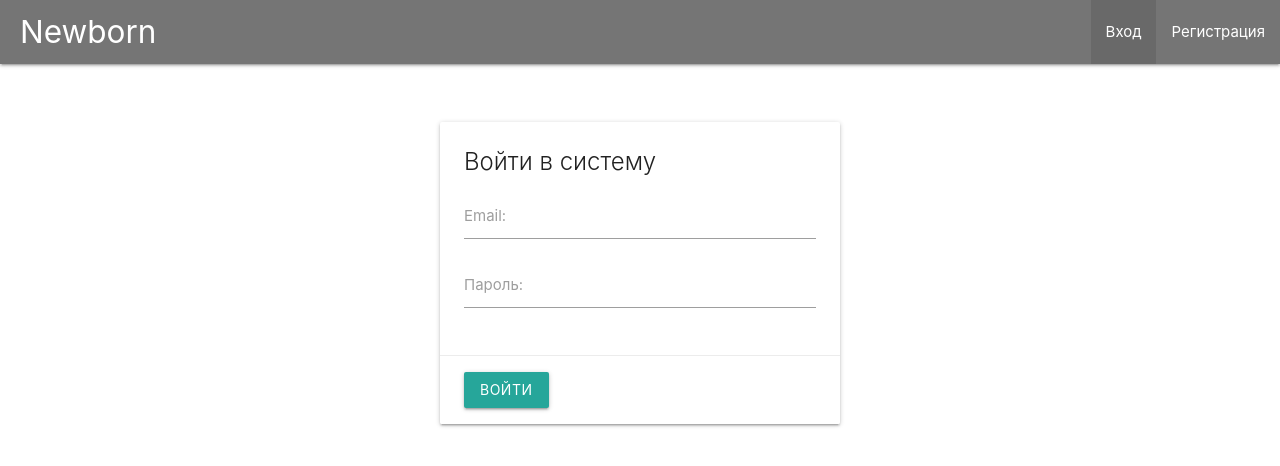
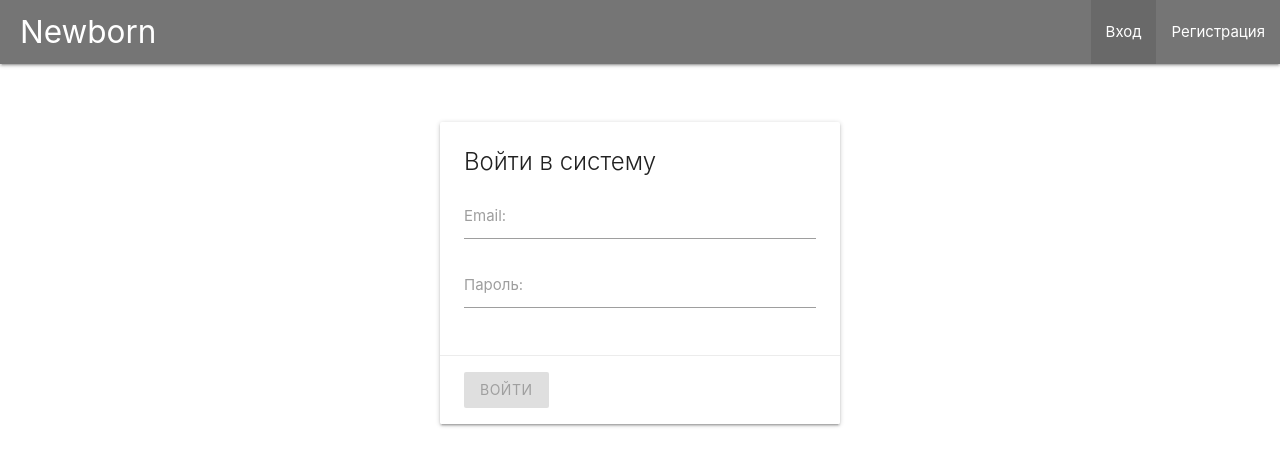
Before and after one commit to DeepselR/fullstack-app, an Angular app in the folder client/: page /login in a window 1280 px wide. Shown: the top 466 px of the page. Built offline with nearby package versions, Linux system fonts and the light colour scheme.

Commit message:
Login FormControls

```diff
--- a/client/src/app/app.module.ts
+++ b/client/src/app/app.module.ts
@@ -1,5 +1,6 @@
 import {BrowserModule} from '@angular/platform-browser';
 import {NgModule} from '@angular/core';
+import { FormsModule, ReactiveFormsModule } from '@angular/forms';
 
 import {AppRoutingModule} from './app-routing.module';
 import {AppComponent} from './app.component';
@@ -18,7 +19,9 @@ import { RegisterPageComponent } from './register-page/register-page.component';
   ],
   imports: [
     BrowserModule,
-    AppRoutingModule
+    AppRoutingModule,
+    FormsModule,
+    ReactiveFormsModule
   ],
   providers: [],
   bootstrap: [AppComponent]
--- a/client/src/app/login-page/login-page.component.html
+++ b/client/src/app/login-page/login-page.component.html
@@ -1,16 +1,36 @@
-<div class="card">
+<form class="card" [formGroup]="form" (ngSubmit)="onSubmit()">
   <div class="card-content">
     <span class="card-title">Войти в систему</span>
     <div class="input-field">
-      <input id="email" type="email" required>
+      <input id="email" type="email" [ngClass]="{'invalid' : form.get('email').invalid && form.get('email').touched}"
+             formControlName="email">
       <label for="email">Email:</label>
+      <span *ngIf="form.get('email').invalid && form.get('email').touched" class="helper-text red-text">
+        <span *ngIf="form.get('email').errors['required']">
+          Email не дожен быть пустым
+        </span>
+        <span *ngIf="form.get('email').errors['email']">
+          Введите корректный email
+        </span>
+      </span>
     </div>
     <div class="input-field">
-      <input id="password" type="password" required>
+      <input id="password" type="password" formControlName="password"
+             [ngClass]="{'invalid' : form.get('password').invalid && form.get('password').touched}">
       <label for="password">Пароль:</label>
+      <span *ngIf="form.get('password').invalid && form.get('password').touched" class="helper-text red-text">
+        <span *ngIf="form.get('password').errors['required']">
+          Пароль не дожен быть пустым
+        </span>
+        <span
+          *ngIf="form.get('password').errors['minlength'] && form.get('password').errors['minlength']['requiredLength']">
+          Длина пароля должна быть не меньше {{form.get('password').errors['minlength']['requiredLength']}} сивмолов.
+          Сейчас {{form.get('password').errors['minlength']['actualLength']}}
+        </span>
+      </span>
     </div>
   </div>
   <div class="card-action">
-    <button class="modal-action btn waves-effect">Войти</button>
+    <button class="modal-action btn waves-effect" type="submit" [disabled]="form.invalid">Войти</button>
   </div>
-</div>
+</form>
--- a/client/src/app/login-page/login-page.component.ts
+++ b/client/src/app/login-page/login-page.component.ts
@@ -1,4 +1,5 @@
-import { Component, OnInit } from '@angular/core';
+import {Component, OnInit} from '@angular/core';
+import {FormControl, FormGroup, Validators} from "@angular/forms";
 
 @Component({
   selector: 'app-login-page',
@@ -7,9 +8,19 @@ import { Component, OnInit } from '@angular/core';
 })
 export class LoginPageComponent implements OnInit {
 
-  constructor() { }
+  form: FormGroup;
+
+  constructor() {
+  }
 
   ngOnInit() {
+    this.form = new FormGroup({
+      email: new FormControl(null, [Validators.required, Validators.email]),
+      password: new FormControl(null, [Validators.required, Validators.minLength(6)])
+    });
   }
 
+  onSubmit() {
+
+  }
 }
```
